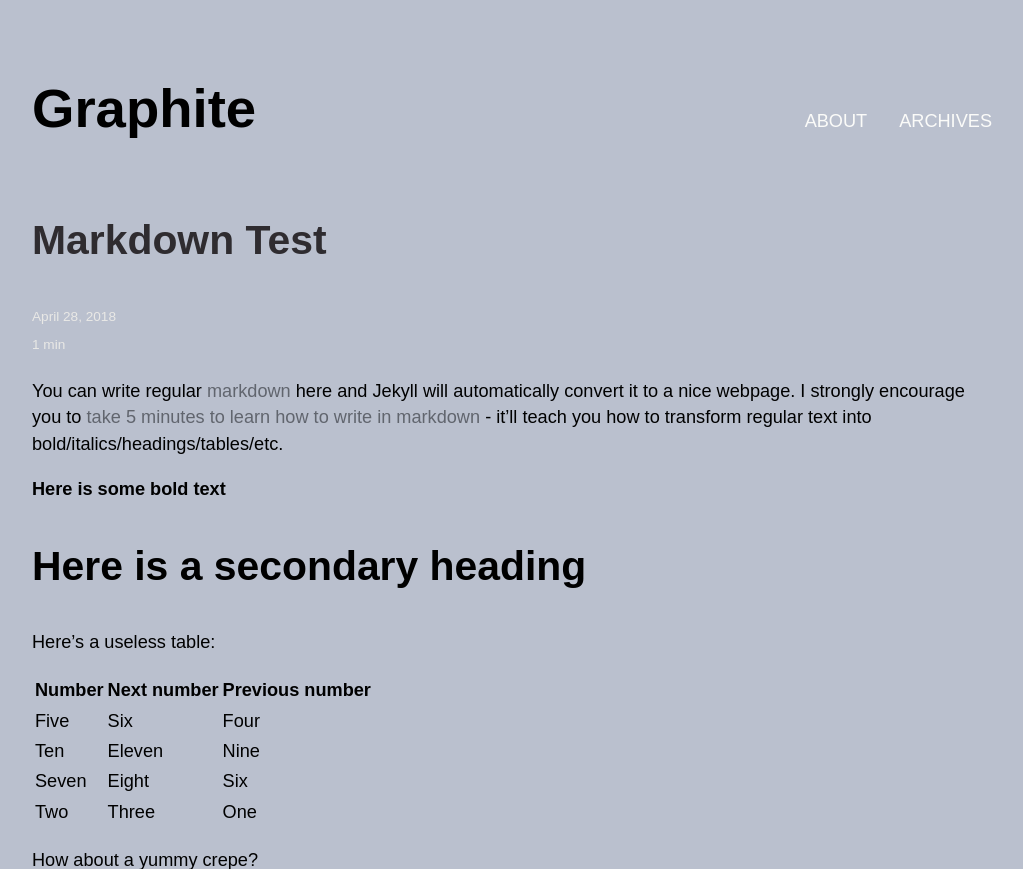
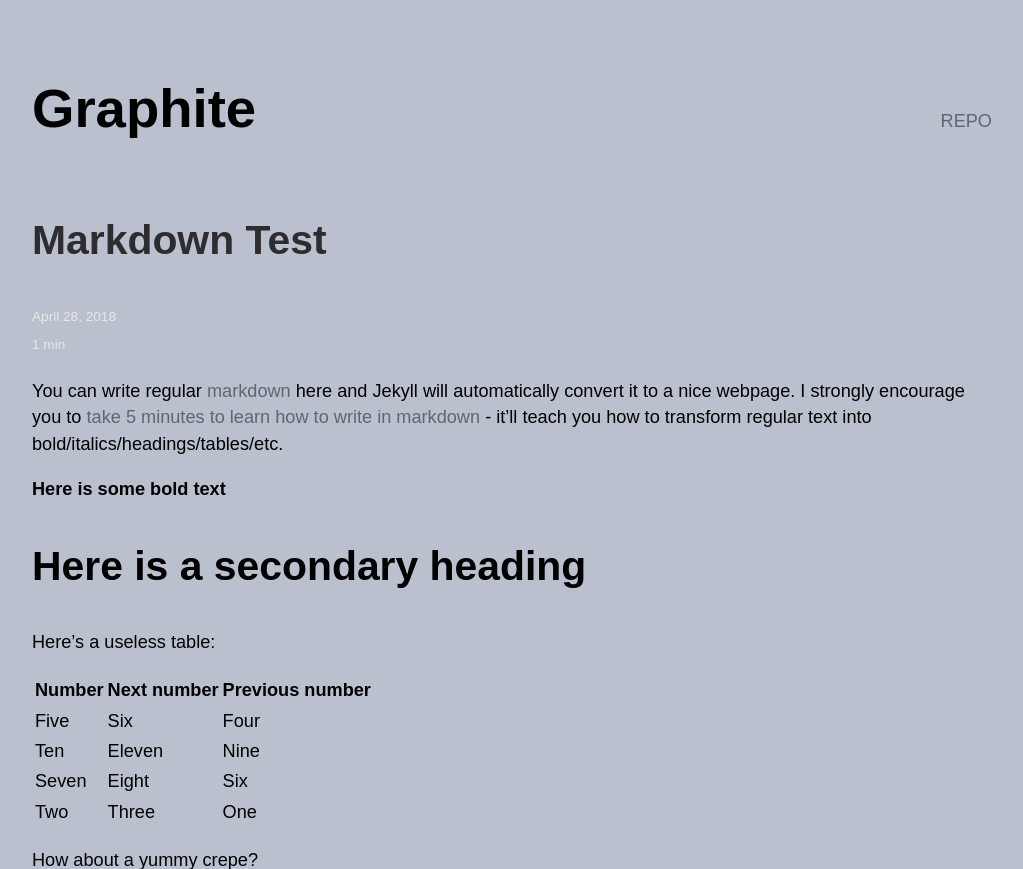
Before and after one commit to jpasholk/graphite, a Jekyll site: the page built from _posts/2018-04-28-markdown-test.markdown, in a window 1280 px wide, cut to the strip 0-869 px from the top of the page. Shown: the whole strip, without its empty margins (128-1151 px from the left). Built offline with Jekyll 4.4.1, drawn with Linux system fonts in a browser that asks for light colours; some web fonts are replaced.

Commit message:
Some small/ minor changes

```diff
--- a/_includes/header.html
+++ b/_includes/header.html
@@ -3,8 +3,7 @@
   <nav id="nav" class="nav">
     <h1 id="logo"><a href="{{ "/" | relative_url }}">{{ site.title }}</a></h1>
     <ul>
-      <li>About</li>
-      <li>Archives</li>
+      <li><a href="https://github.com/jpasholk/Graphite">Repo</a></li>
     </ul>
   </nav>
 
--- a/_includes/pagination.html
+++ b/_includes/pagination.html
@@ -7,9 +7,9 @@
     {% else %}
       <span class="previous">Previous</span>
     {% endif %}
-    <span class="page_number">
+    <!-- <span class="page_number">
       {{ paginator.page }} of {{ paginator.total_pages }}
-    </span>
+    </span> -->
     {% if paginator.next_page %}
       <a href="{{ paginator.next_page_path | relative_url }}" class="next">Next</a>
     {% else %}
--- a/_includes/post-pagination.html
+++ b/_includes/post-pagination.html
@@ -1,20 +1,20 @@
 <ul id="post-pagination" class="pagination">
   {% if page.previous.url %}
   <li>
-    <a href="{{ page.previous.url | prepend: site.baseurl | replace: '//', '/' }}" data-toggle="tooltip" data-placement="top" title="{{page.previous.title}}"><span class=""></span> {{ page.previous.title | truncate: 15 }}</a>
+    <a href="{{ page.previous.url | prepend: site.baseurl | replace: '//', '/' }}" data-toggle="tooltip" data-placement="top" title="{{page.previous.title}}"><span></span> {{ page.previous.title | truncate: 15 }}</a>
   </li>
   {% else %}
   <li>
-    <a href="{{"/blog" | relative_url}}"><span class=""></span>Back</a>
+    <a href="{{"/" | relative_url}}"><span></span>Back</a>
   </li>
   {% endif %}
   {% if page.next.url %}
-  <li class="">
-    <a href="{{ page.next.url | prepend: site.baseurl | replace: '//', '/' }}" data-toggle="tooltip" data-placement="top" title="{{page.next.title}}">{{ page.next.title | truncate: 15 }} <span class=""></span></a>
+  <li >
+    <a href="{{ page.next.url | prepend: site.baseurl | replace: '//', '/' }}" data-toggle="tooltip" data-placement="top" title="{{page.next.title}}">{{ page.next.title | truncate: 15 }} <span></span></a>
   </li>
   {% else %}
-  <li class="">
-    <a href="https://twitter.com/{{site.twitter}}" target="_blank">Follow<span class=""></span></a>
+  <li >
+    <a href="https://twitter.com/{{site.twitter}}" target="_blank">Follow<span></span></a>
   </li>
   {% endif %}
 </ul>
--- a/_sass/typography.scss
+++ b/_sass/typography.scss
@@ -82,5 +82,5 @@
 }
 
 footer p {
-  font-size: 1.5rem;
+  font-size: .8rem;
 }
```
Also changed, not shown: README.md.
